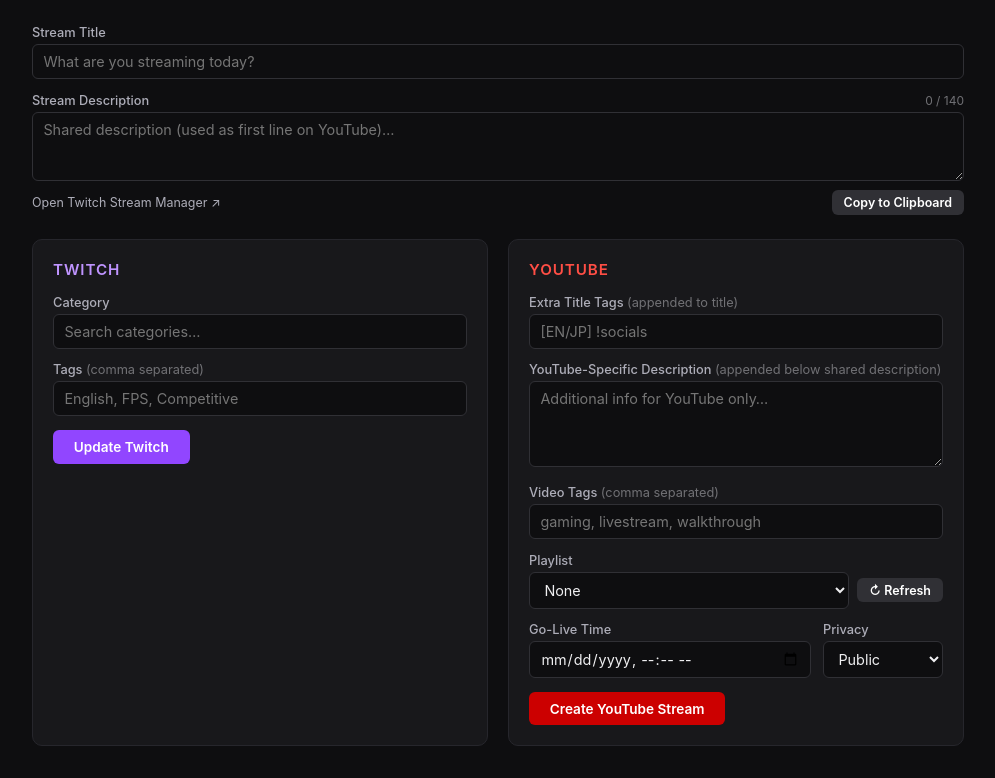
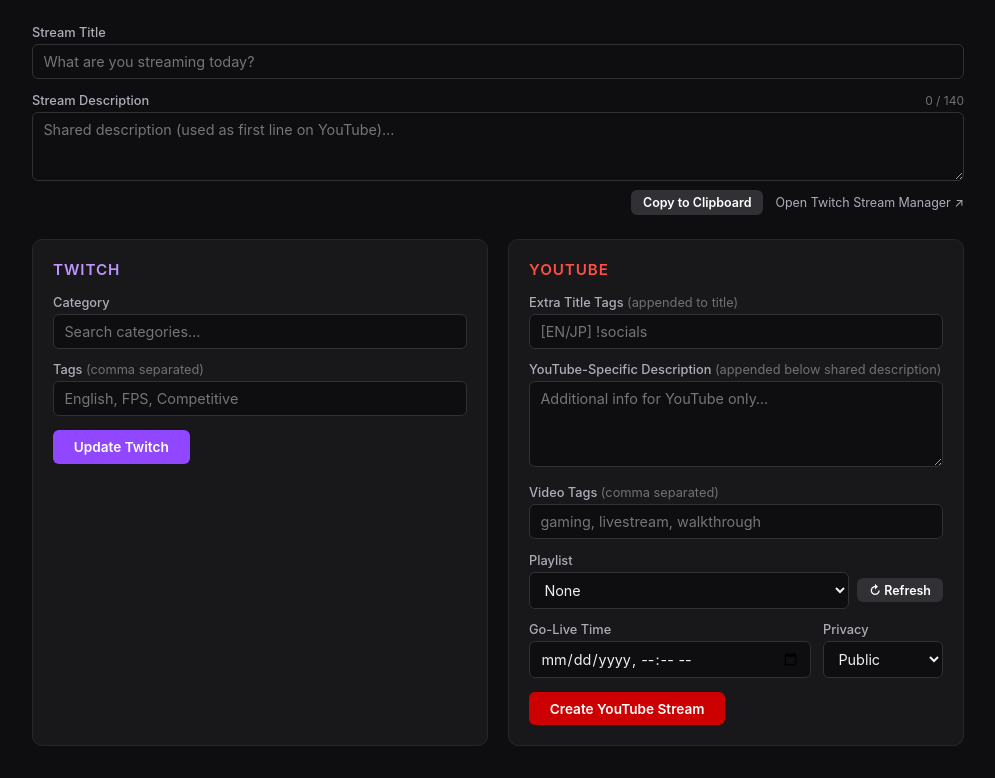
Before and after one commit to AdamLearns/StreamTitler, a website: page public/index.html in a window 1280 px wide. Shown: the part 64-842 px from the top of the page, without its empty margins (142-1137 px from the left). Drawn offline with Linux system fonts and the light colour scheme; no server answers.

Commit message:
Rearrange buttons
This should match the workflow I plan to use.

```diff
--- a/public/index.html
+++ b/public/index.html
@@ -42,9 +42,8 @@
         <textarea id="shared-description" rows="3"
           placeholder="Shared description (used as first line on YouTube)…"></textarea>
         <div class="desc-actions">
-          <a href="https://dashboard.twitch.tv/u/adamlearnslive/stream-manager" target="_blank" class="link-subtle">Open
-            Twitch Stream Manager ↗</a>
           <button type="button" class="btn btn-sm btn-copy" id="copy-desc">Copy to Clipboard</button>
+          <a href="https://dashboard.twitch.tv/u/adamlearnslive/stream-manager" target="_blank" class="link-subtle">Open Twitch Stream Manager ↗</a>
         </div>
       </div>
     </section>
--- a/public/style.css
+++ b/public/style.css
@@ -202,8 +202,9 @@ select { cursor: pointer; }
 /* ---------- Description actions & counter ---------- */
 .desc-actions {
   display: flex;
-  justify-content: space-between;
+  justify-content: flex-end;
   align-items: center;
+  gap: 0.75rem;
   margin-top: 0.35rem;
 }
 
```
